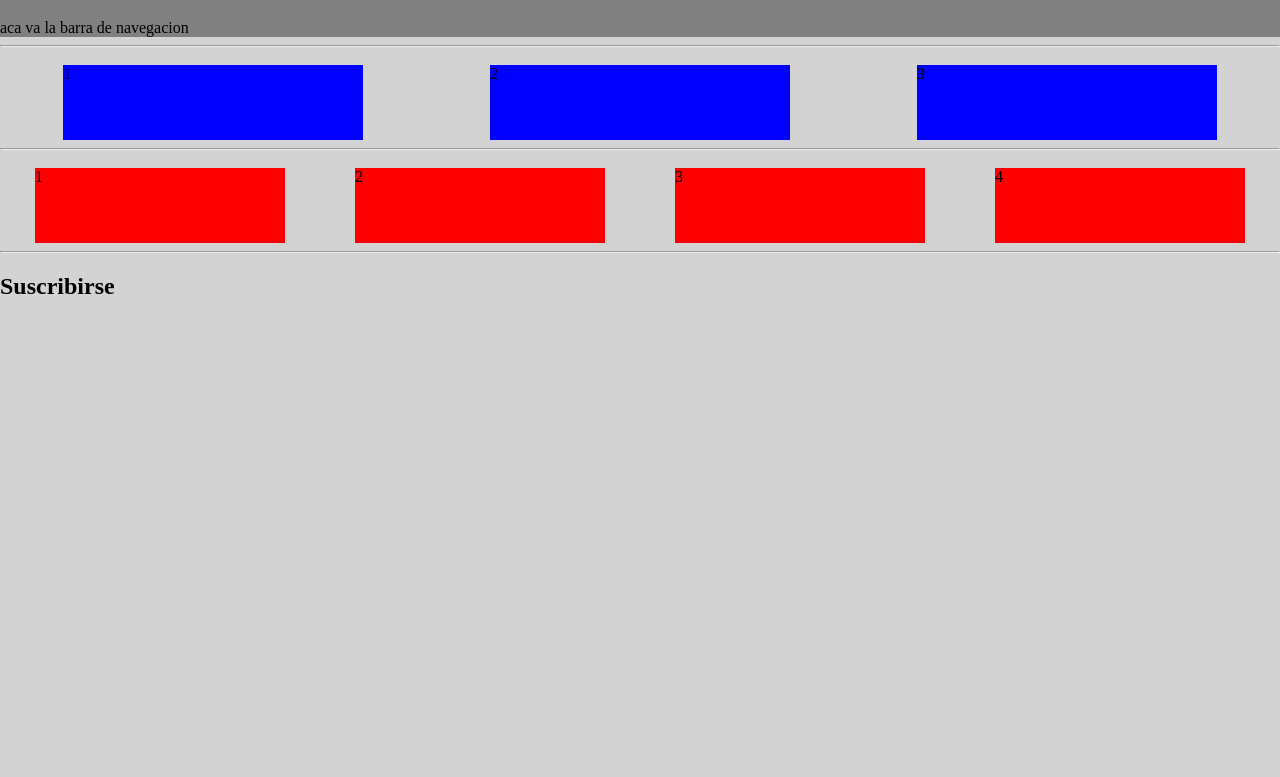
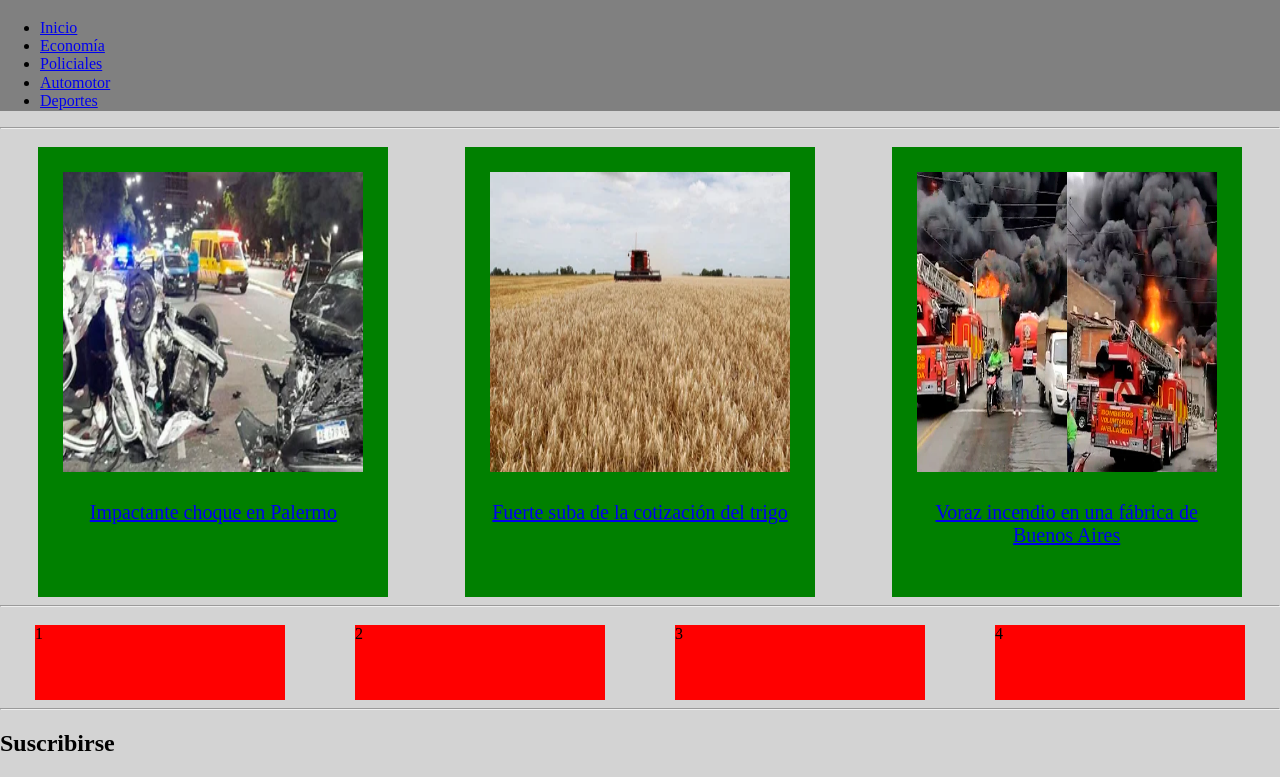
Before and after one commit to pabloatoledo/DiarioFlexbox, a plain HTML site: page Flexbox/index.html in a window 1280 px wide. Shown: the part 61-838 px from the top of the page. Before the commit the page ends 800 px from the top, so only its background shows below. Drawn offline with Linux system fonts and the light colour scheme.

Commit message:
master: imagenes mas primeras paginas y comienzo noticias index

```diff
--- a/Flexbox/css/style.css
+++ b/Flexbox/css/style.css
@@ -1,8 +1,7 @@
 .noti-ppal {
-
-    background-color: blue;
-    width: 300px;
-    height: 75px;
+    background-color: green;
+    width: 350px;
+    height: 450px;
     margin-top: 10px;
 }
 .noti-secu {
@@ -15,7 +14,11 @@
     display: flex;
     justify-content: space-around;
     flex-wrap: wrap;
-
+}
+.img-noti {
+    width: 300px;
+    height: 300px;
+    margin: 25px;
 }
 
 
@@ -25,3 +28,14 @@ body {
 header {
     background-color: gray;
 }
+
+.hidden {
+    /*display: none;*/
+}
+.tit-noti {
+    display: flex;
+    justify-content: center;
+    text-align: center;
+    font-size: 20px;
+    margin: 0 25px;
+}
--- a/Flexbox/index.html
+++ b/Flexbox/index.html
@@ -12,15 +12,31 @@
         <header>
             <h1>Diario LPPA</h1>
             <nav>
-                aca va la barra de navegacion
+                <ul class="hidden">
+                    <li><a href="./index.html">Inicio</a></li>
+                    <li><a href="./economia.html">Economía</a></li>
+                    <li><a href="./policiales.html">Policiales</a></li>
+                    <li><a href="./automotor.html">Automotor</a></li>
+                    <li><a href="./deportes.html">Deportes</a></li>
+                </ul>
+
             </nav>
         </header>
         <hr>
-        <section class="flex">
-            <div class="noti-ppal">1</div>
-            <div class="noti-ppal">2</div>
-            <div class="noti-ppal">3</div>
-        </section>
+        <main class="flex">
+            <div class="noti-ppal">
+                <img class="img-noti" src="./img/choque-bsas.jpeg" alt="choque en Palermo">
+                <a class="tit-noti" href="./noticias/impactante-choque-bsas.html">Impactante choque en Palermo</a>
+            </div>
+            <div class="noti-ppal">
+                <img class="img-noti" src="./img/cosecha-trigo.jpeg" alt="cosechadora-trigo">
+                <a class="tit-noti" href="./noticias/fuerte-suba-trigo.html">Fuerte suba de la cotización del trigo</a>
+            </div>
+            <div class="noti-ppal">
+                <img class="img-noti" src="./img/inc-fabrica.jpeg" alt="incendio fabrica">
+                <a class="tit-noti" href="./noticias/incendio-fabrica.html">Voraz incendio en una fábrica de Buenos Aires</a>
+            </div>
+        </main>
         <hr>
         <section class="flex">
             <div class="noti-secu">1</div>
```
Also changed, not shown: Flexbox/automotor.html (added, +12 -0 lines), Flexbox/deportes.html (added, +12 -0 lines), Flexbox/economia.html (added, +12 -0 lines), Flexbox/noticias/fuerte-suba-trigo.html (added, +13 -0 lines), Flexbox/noticias/impactante-choque-bsas.html (added, +13 -0 lines), Flexbox/noticias/incendio-fabrica.html (added, +13 -0 lines), Flexbox/policiales.html (added, +12 -0 lines), Flexbox/css/media-queries.css (added), Flexbox/img/choque-bsas.jpeg (added), Flexbox/img/conduc-auton.jpeg (added), Flexbox/img/cosecha-trigo.jpeg (added), Flexbox/img/fmi.jpeg (added), Flexbox/img/inc-fabrica.jpeg (added), Flexbox/img/mbappe.jpeg (added), 1 more files.
